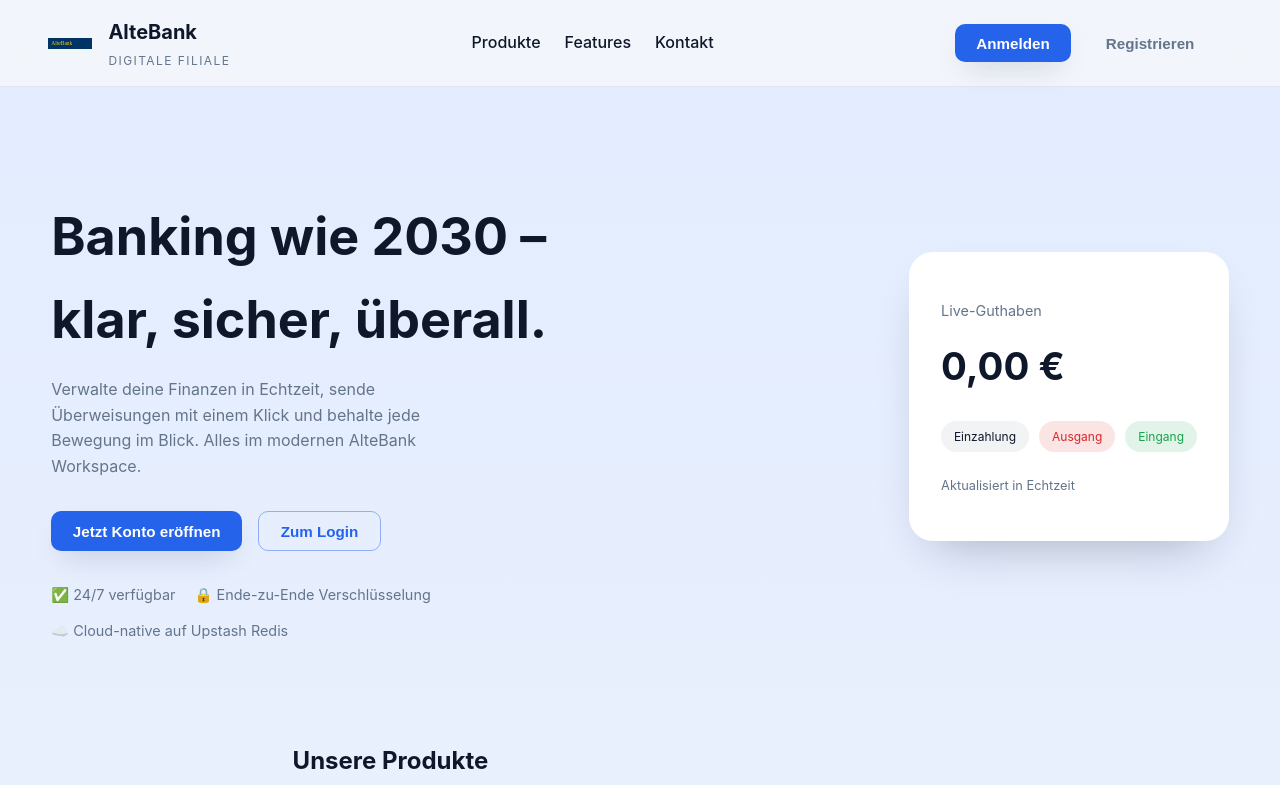
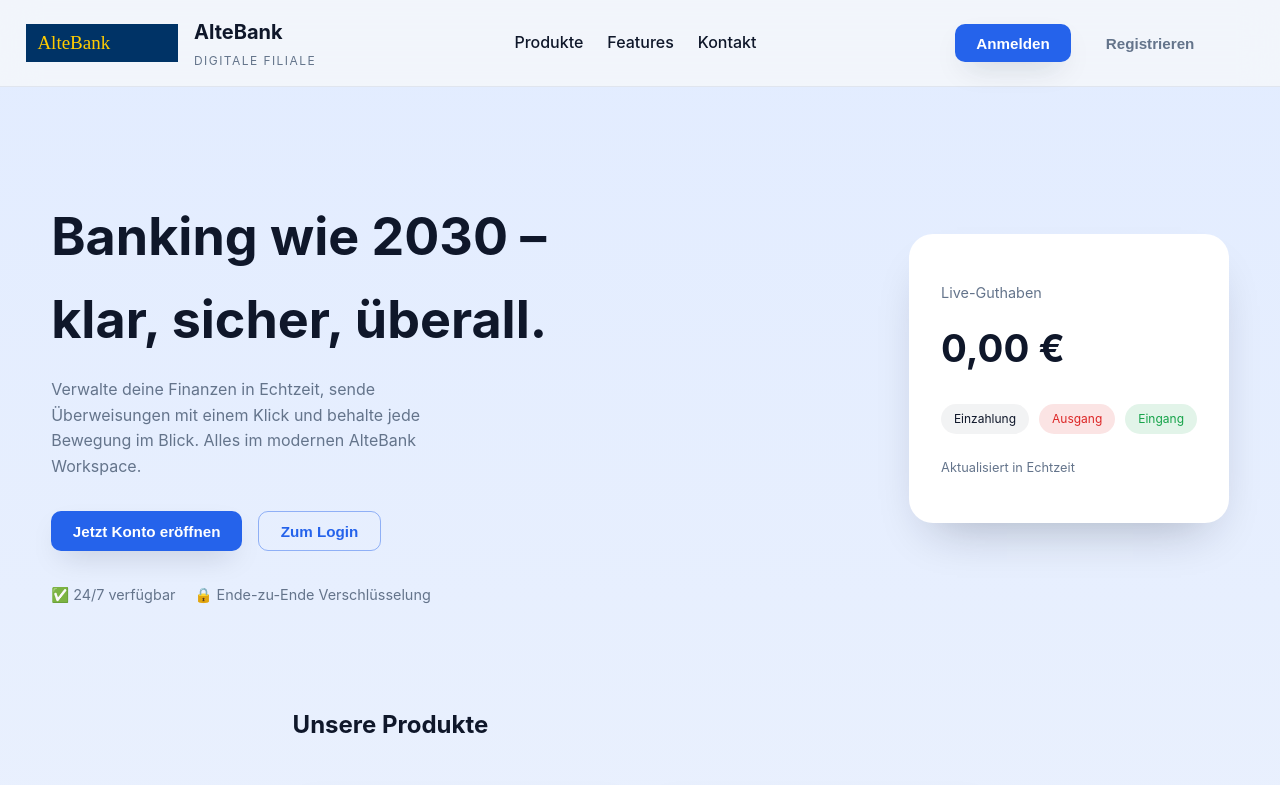
Before and after one commit to STAINCABLER/DHBW_TIF23_BetriebMonitor, a plain HTML site: page Web2.0/index.html in a window 1280 px wide. Shown: the top 785 px of the page. Drawn offline with nearby package versions, Linux system fonts and the light colour scheme.

Commit message:
Füge Unterstützung für dynamische Anpassung der Markenlogo-Größe hinzu und entferne veraltete CSS-Variablen

```diff
--- a/Web2.0/assets/app.js
+++ b/Web2.0/assets/app.js
@@ -30,6 +30,7 @@ const elements = {
   brand: qs('.brand'),
   brandLogoWrapper: qs('.brand__logo-wrapper'),
   brandTextBlock: qs('.brand__text'),
+  topNav: qs('.top-nav'),
   guestNav: qs('#guestNav'),
   userNav: qs('#userNav'),
   navSectionButtons: qa('[data-nav-section]'),
@@ -105,6 +106,7 @@ let autoRefreshTimer = null;
 let loadAccountInFlight = null;
 let lastRefreshAt = null;
 let balanceChartInstance = null;
+let brandLogoRaf = null;
 
 function showToast(message, type = 'info') {
   if (!elements.toast) return;
@@ -153,22 +155,35 @@ function syncBodyScrollLock() {
 }
 
 function syncBrandLogoSize() {
-  const brand = elements.brand;
-  const textBlock = elements.brandTextBlock;
-  if (!brand || !textBlock) {
-    return;
+  if (brandLogoRaf) {
+    window.cancelAnimationFrame(brandLogoRaf);
   }
+  brandLogoRaf = window.requestAnimationFrame(() => {
+    brandLogoRaf = null;
+    const nav = elements.topNav;
+    const wrapper = elements.brandLogoWrapper;
+    if (!nav || !wrapper) {
+      return;
+    }
 
-  const textRect = textBlock.getBoundingClientRect();
-  const textHeight = textRect.height;
-  if (!textHeight) {
-    return;
-  }
+    const navHeight = Math.max(0, nav.getBoundingClientRect().height || 0);
+    if (!navHeight) {
+      return;
+    }
 
-  const targetSize = Math.max(32, textHeight - 10);
-  const offset = -Math.max(12, Math.round(targetSize * 0.35));
-  brand.style.setProperty('--brand-logo-size', `${targetSize}px`);
-  brand.style.setProperty('--brand-logo-offset', `${offset}px`);
+    const logo = wrapper.querySelector('.brand__logo');
+    const naturalWidth = logo?.naturalWidth || 0;
+    const naturalHeight = logo?.naturalHeight || 0;
+    const aspectRatio = naturalWidth > 0 && naturalHeight > 0 ? naturalWidth / naturalHeight : 1;
+
+  const targetHeight = Math.max(36, Math.round(navHeight * 0.44));
+    const targetWidth = Math.max(36, Math.round(targetHeight * aspectRatio));
+    const offset = -Math.round(targetWidth * 0.25);
+
+    wrapper.style.height = `${targetHeight}px`;
+    wrapper.style.width = `${targetWidth}px`;
+    wrapper.style.marginLeft = `${offset}px`;
+  });
 }
 
 function activateSection(key, { scroll = true } = {}) {
@@ -322,6 +337,7 @@ function updateAuthState(isAuthenticated, profile, options = {}) {
       button.setAttribute('aria-pressed', 'false');
     });
   }
+  syncBrandLogoSize();
 }
 
 function clearSession(options = { silent: false }) {
@@ -1430,6 +1446,19 @@ function init() {
   } else {
     window.setTimeout(syncBrandLogoSize, 0);
   }
+  if (typeof ResizeObserver !== 'undefined') {
+    const target = elements.topNav || elements.brandTextBlock;
+    if (target) {
+      const observer = new ResizeObserver(() => syncBrandLogoSize());
+      observer.observe(target);
+    }
+  }
+  const logoImg = elements.brandLogoWrapper?.querySelector('.brand__logo');
+  if (logoImg && !logoImg.complete) {
+    logoImg.addEventListener('load', () => {
+      syncBrandLogoSize();
+    }, { once: true });
+  }
   updateAuthState(Boolean(state.token), state.account);
   updateBalances();
   updateAccountMeta();
--- a/Web2.0/css/styles.css
+++ b/Web2.0/css/styles.css
@@ -90,8 +90,6 @@
   --radius-lg: 24px;
   --radius-md: 16px;
   --radius-sm: 10px;
-  --brand-logo-size: 48px;
-  --brand-logo-offset: -24px;
   font-family: "Inter", "Segoe UI", "Roboto", "Helvetica Neue", Arial, sans-serif;
 }
 
@@ -172,9 +170,9 @@ main {
   display: flex;
   align-items: center;
   justify-content: center;
-  width: var(--brand-logo-size, 48px);
-  height: var(--brand-logo-size, 48px);
-  margin-left: var(--brand-logo-offset, -24px);
+  width: 48px;
+  height: 48px;
+  margin-left: -24px;
   flex-shrink: 0;
   position: relative;
 }
@@ -189,6 +187,7 @@ main {
   display: flex;
   flex-direction: column;
   gap: 0.2rem;
+  align-items: flex-start;
 }
 
 .brand__name {
--- a/Web2.0/index.html
+++ b/Web2.0/index.html
@@ -63,7 +63,6 @@
           <div class="hero__meta">
             <span>✅ 24/7 verfügbar</span>
             <span>🔒 Ende-zu-Ende Verschlüsselung</span>
-            <span>☁️ Cloud-native auf Upstash Redis</span>
           </div>
         </div>
         <div class="hero__preview" aria-hidden="true">
```
